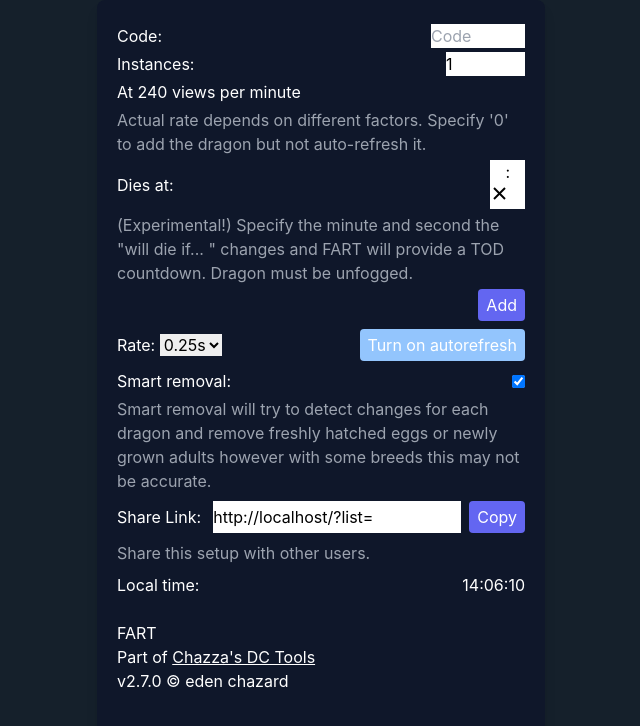
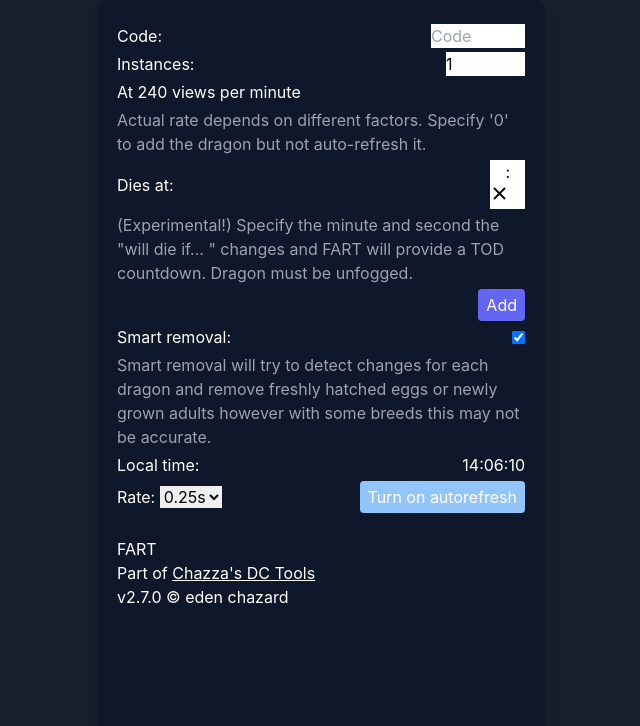
Before and after one commit to edenchazard/dc-auto-refresher, a React (Create React App) app in the folder src/frontend/: page / in a window 1280 px wide. Shown: the top 726 px of the page, without its empty margins (319-959 px from the left). Built offline with nearby package versions, Linux system fonts and the light colour scheme.

Commit message:
re-organised page structure

```diff
--- a/src/frontend/src/App.tsx
+++ b/src/frontend/src/App.tsx
@@ -11,8 +11,6 @@ import AddDragon from './components/AddDragon';
 import RefresherControls from './components/RefresherControls';
 import RefresherView from './components/RefresherView';
 import ErrorDisplay from './components/ErrorDisplay';
-import ShareLink from './components/ShareLink';
-import { Clock } from './components/Clock';
 
 import './App.css';
 
@@ -164,21 +162,13 @@ export default function App() {
                 rate={rate}
                 addToList={handleAdd} />
             <RefresherControls
+                list={listOfDragons}
                 rate={rate}
                 smartRemoval={smartRemoval}
                 autorefresh={autorefresh}
                 updateRate={(rate: number) => {toggleAutorefresh(false); setRate(rate)}}
                 click={() => toggleAutorefresh(!autorefresh) }
                 updateSmartRemoval={(value: boolean) => setSmartRemoval(value) } />
-            <ShareLink list={listOfDragons} />
-            <div className="flex items-center justify-between my-2">
-                <span>
-                    <label htmlFor="timer">Local time:</label>
-                </span>
-                <span role="timer" id='timer'>
-                    <Clock />
-                </span>
-            </div>
             <ErrorDisplay
                 error={error}
                 done={setError} />
--- a/src/frontend/src/components/RefresherControls.tsx
+++ b/src/frontend/src/components/RefresherControls.tsx
@@ -1,3 +1,6 @@
+import { Clock } from "./Clock";
+import ShareLink from "./ShareLink";
+
 const Select = ({onChange, value}) =>{
     let options: number[] = [250, 500, 1000, 2000, 4000];
     return (
@@ -15,9 +18,32 @@ const Select = ({onChange, value}) =>{
     );
 };
 
-export default function RefresherControls({rate, updateRate, click, autorefresh, smartRemoval, updateSmartRemoval}) {
+export default function RefresherControls({list, rate, updateRate, click, autorefresh, smartRemoval, updateSmartRemoval}) {
     return (
         <div className="space-y-1 my-1">
+            <div className={`${smartRemoval ? 'text-white' : 'text-gray-400' } flex justify-between items-center`}>
+                <label htmlFor='smartRemoval'>Smart removal:</label>
+                <input
+                    type='checkbox'
+                    id='smartRemoval'
+                    checked={smartRemoval}
+                    onChange={(e) => updateSmartRemoval(e.target.checked)} />
+            </div>
+            <div id="smart-removal" className={`${smartRemoval ? 'text-gray-400' : 'text-gray-600' }`}>
+                <p>Smart removal will try to detect changes for each dragon and remove freshly hatched eggs or newly grown adults however with some breeds this may not be accurate.</p>
+            </div>
+            {
+                list.length > 0 && <ShareLink list={list} />
+            }
+
+            <div className="flex items-center justify-between my-2">
+                <span>
+                    <label htmlFor="timer">Local time:</label>
+                </span>
+                <span role="timer" id='timer'>
+                    <Clock />
+                </span>
+            </div>
             <div className="flex items-center justify-between my-2">
                 <div>
                     <label htmlFor='rate'>Rate: </label>
@@ -31,17 +57,6 @@ export default function RefresherControls({rate, updateRate, click, autorefresh,
                 }
                 </div>
             </div>
-            <div className={`${smartRemoval ? 'text-white' : 'text-gray-400' } flex justify-between items-center`}>
-                <label htmlFor='smartRemoval'>Smart removal:</label>
-                <input
-                    type='checkbox'
-                    id='smartRemoval'
-                    checked={smartRemoval}
-                    onChange={(e) => updateSmartRemoval(e.target.checked)} />
-            </div>
-            <div id="smart-removal" className={`${smartRemoval ? 'text-gray-400' : 'text-gray-600' }`}>
-                <p>Smart removal will try to detect changes for each dragon and remove freshly hatched eggs or newly grown adults however with some breeds this may not be accurate.</p>
-            </div>
         </div>
     );
 }
```
